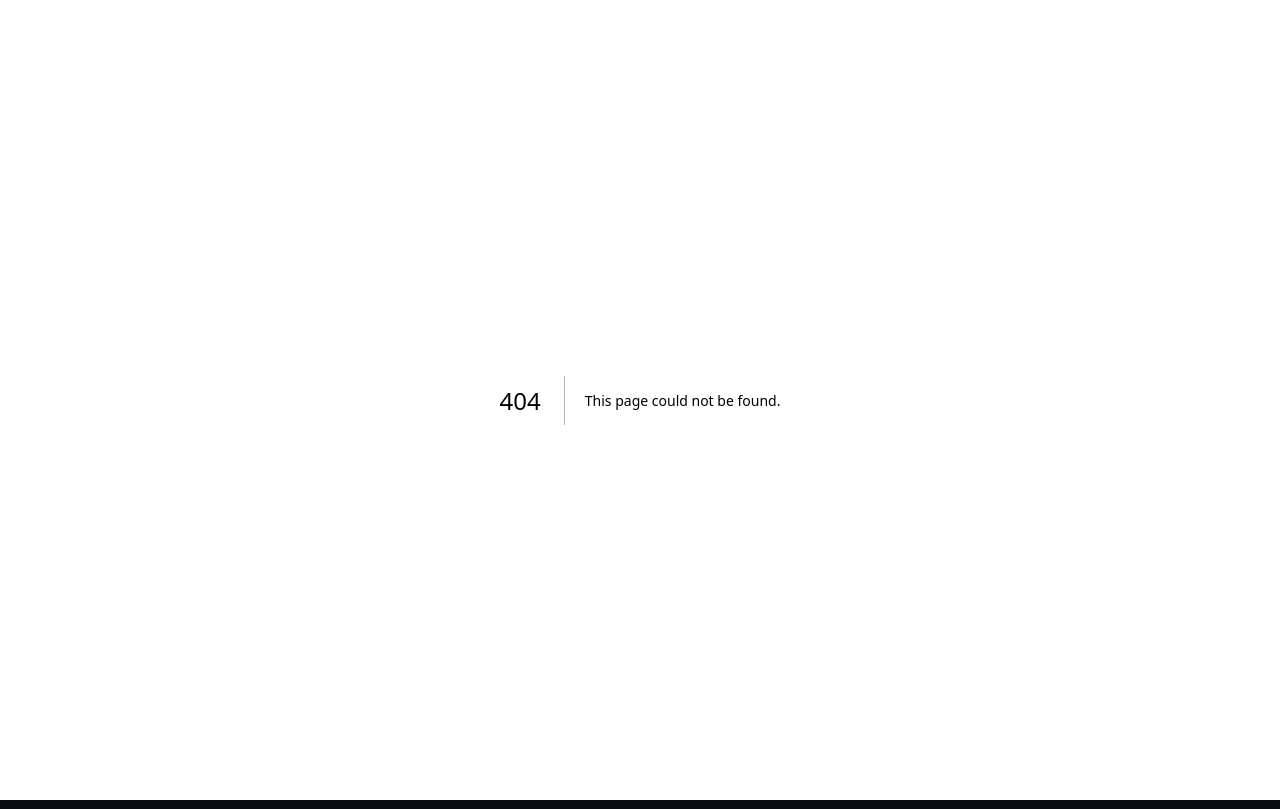
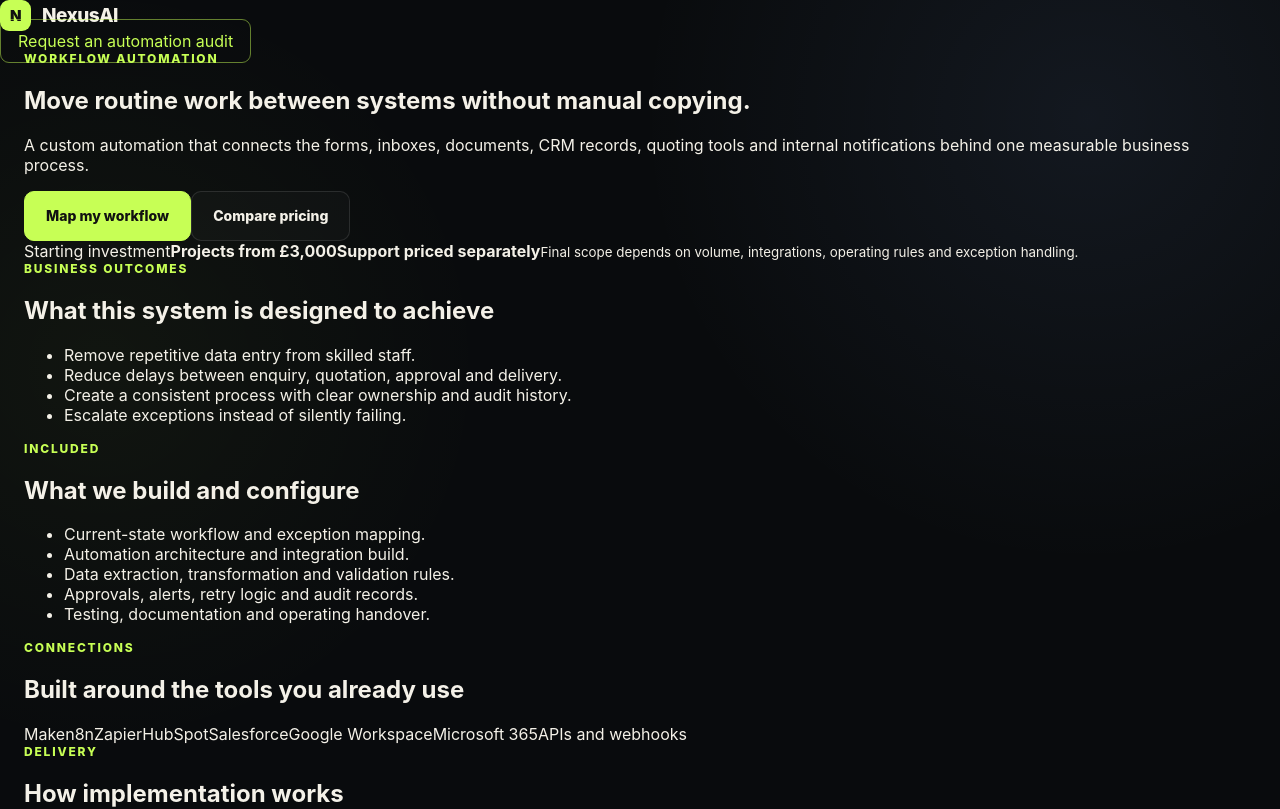
Before and after one commit to Project888-maker/nexusai-agency, a Next.js app: page /workflow-automation in a window 1280 px wide. Before the commit this address had no page. Shown: the top 809 px of the page. Built offline with nearby package versions, Linux system fonts and the light colour scheme.

Commit message:
Add workflow automation service page

```diff
--- /dev/null
+++ b/app/workflow-automation/page.tsx
@@ -0,0 +1,44 @@
+import type { Metadata } from 'next'
+import ServiceDetail from '../../components/ServiceDetail'
+
+export const metadata: Metadata = {
+  title: 'Workflow Automation | NexusAI',
+  description: 'Custom workflow automation for forms, email, documents, CRM, quoting, tasks and approvals.',
+}
+
+export default function WorkflowAutomationPage() {
+  return <ServiceDetail
+    eyebrow="Workflow automation"
+    title="Move routine work between systems without manual copying."
+    intro="A custom automation that connects the forms, inboxes, documents, CRM records, quoting tools and internal notifications behind one measurable business process."
+    setupPrice="Projects from £3,000"
+    monthlyPrice="Support priced separately"
+    outcomes={[
+      'Remove repetitive data entry from skilled staff.',
+      'Reduce delays between enquiry, quotation, approval and delivery.',
+      'Create a consistent process with clear ownership and audit history.',
+      'Escalate exceptions instead of silently failing.',
+    ]}
+    includes={[
+      'Current-state workflow and exception mapping.',
+      'Automation architecture and integration build.',
+      'Data extraction, transformation and validation rules.',
+      'Approvals, alerts, retry logic and audit records.',
+      'Testing, documentation and operating handover.',
+    ]}
+    integrations={['Make', 'n8n', 'Zapier', 'HubSpot', 'Salesforce', 'Google Workspace', 'Microsoft 365', 'APIs and webhooks']}
+    process={[
+      'Document the current workflow, workload, errors and success condition.',
+      'Prototype the highest-risk steps before full implementation.',
+      'Connect systems, permissions, approvals and exception handling.',
+      'Test with real cases, launch gradually and monitor reliability.',
+    ]}
+    limits={[
+      'Final price depends on systems, data quality and exception complexity.',
+      'High-impact decisions remain behind human approval where appropriate.',
+      'Third-party subscriptions and usage charges are separate.',
+      'New workflows and major integration changes are scoped separately.',
+    ]}
+    cta="Map my workflow"
+  />
+}
```
